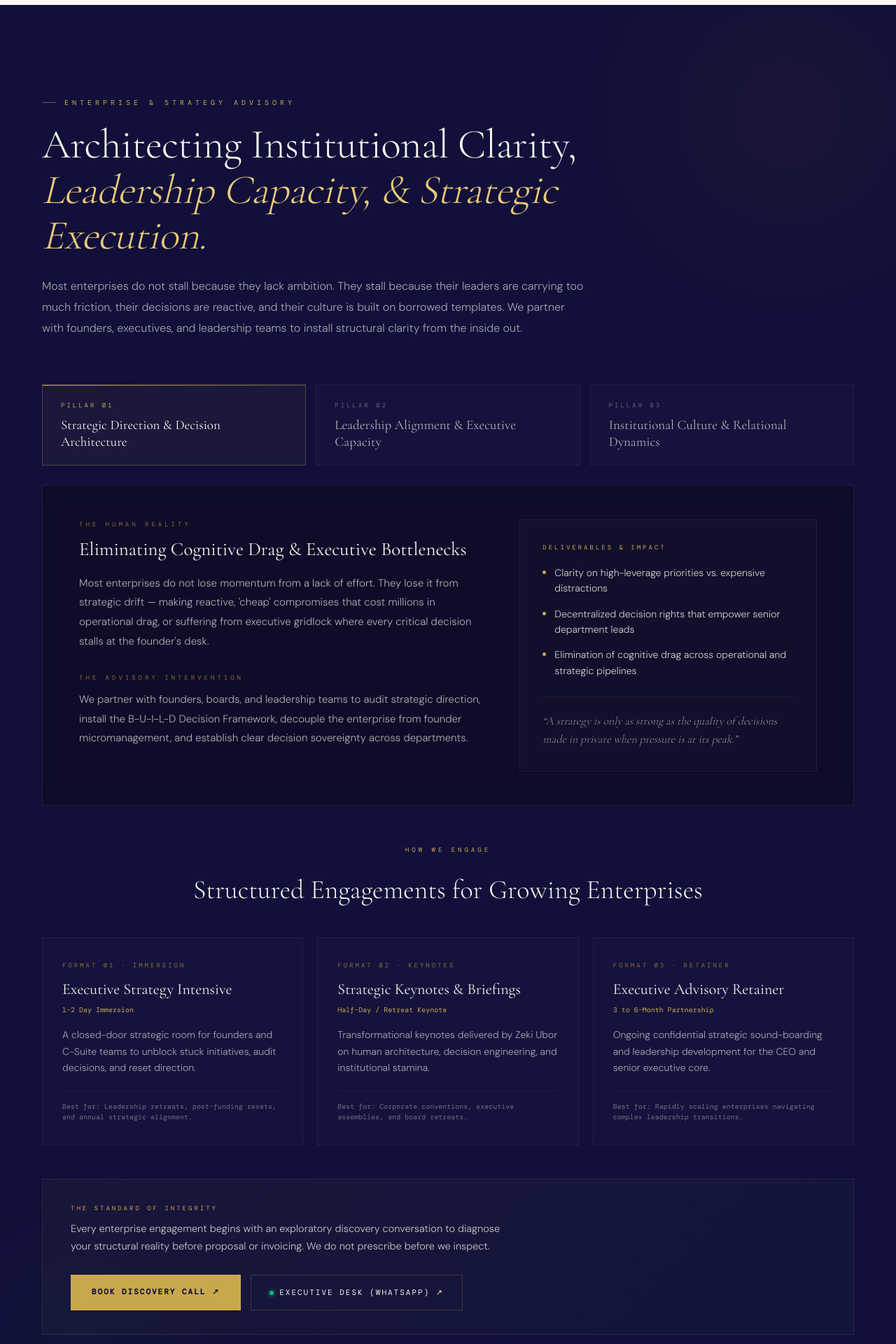
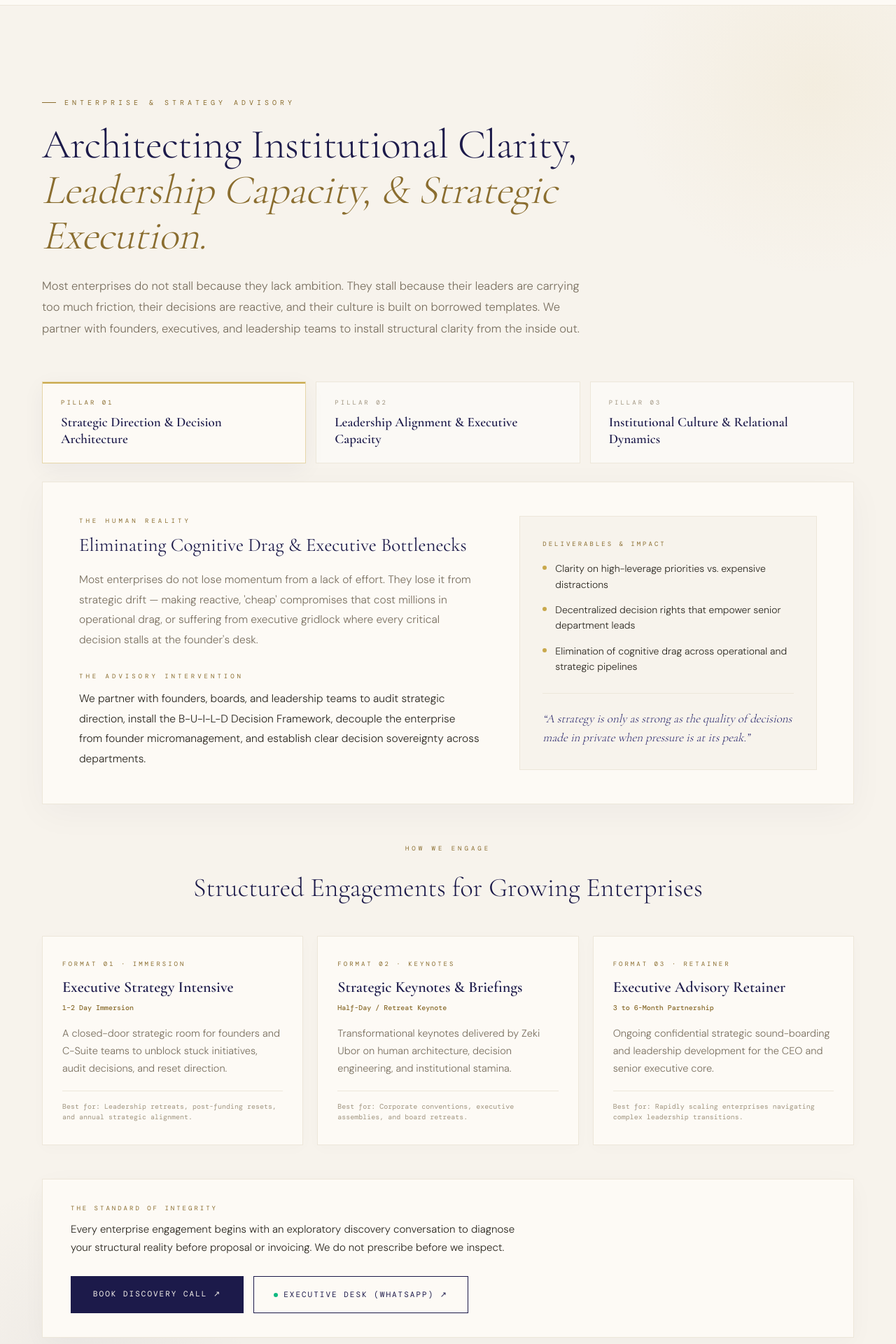
Before and after one commit to DevzekiFaith/mindvestglobal, a Next.js app: page / in a window 1280 px wide. Shown: the part 7300-9220 px from the top of the page at 70% size. Built offline with nearby package versions, Linux system fonts and the light colour scheme; a web font is replaced by a local one.

Commit message:
style: change Enterprise Advisory from dark to warm cream/ivory aesthetic

```diff
--- a/app/components/EnterpriseAdvisory.tsx
+++ b/app/components/EnterpriseAdvisory.tsx
@@ -114,7 +114,7 @@ export default function EnterpriseAdvisory() {
     setActiveTab(idx);
     setTimeout(() => {
       setAnimating(false);
-    }, 400);
+    }, 350);
   };
 
   const activePillar = PILLARS[activeTab];
@@ -124,37 +124,35 @@ export default function EnterpriseAdvisory() {
       ref={sectionRef}
       id="advisory"
       style={{
-        background: "var(--indigo-deep)",
+        background: "var(--cream)",
         padding: "130px 60px",
         position: "relative",
         overflow: "hidden",
-        borderTop: "1px solid rgba(201, 168, 76, 0.08)",
-        borderBottom: "1px solid rgba(201, 168, 76, 0.08)",
+        borderTop: "1px solid var(--cream-dark)",
+        borderBottom: "1px solid var(--cream-dark)",
       }}
     >
-      {/* Ambient background glows with subtle breathing animation */}
+      {/* Subtle warm ambient glows */}
       <div
-        className="advisory-ambient-gold"
         style={{
           position: "absolute",
-          top: -180,
-          right: -180,
-          width: 650,
-          height: 650,
-          background: "radial-gradient(circle, rgba(201, 168, 76, 0.05) 0%, transparent 70%)",
+          top: -160,
+          right: -160,
+          width: 550,
+          height: 550,
+          background: "radial-gradient(circle, rgba(201, 168, 76, 0.08) 0%, transparent 70%)",
           borderRadius: "50%",
           pointerEvents: "none",
         }}
       />
       <div
-        className="advisory-ambient-emerald"
         style={{
           position: "absolute",
-          bottom: -150,
-          left: -150,
-          width: 550,
-          height: 550,
-          background: "radial-gradient(circle, rgba(16, 185, 129, 0.035) 0%, transparent 70%)",
+          bottom: -140,
+          left: -140,
+          width: 500,
+          height: 500,
+          background: "radial-gradient(circle, rgba(28, 26, 74, 0.04) 0%, transparent 70%)",
           borderRadius: "50%",
           pointerEvents: "none",
         }}
@@ -168,25 +166,25 @@ export default function EnterpriseAdvisory() {
           zIndex: 1,
           opacity: visible ? 1 : 0,
           transform: visible ? "translateY(0)" : "translateY(24px)",
-          transition: "opacity 1s cubic-bezier(0.16, 1, 0.3, 1), transform 1s cubic-bezier(0.16, 1, 0.3, 1)",
+          transition: "opacity 0.9s cubic-bezier(0.16, 1, 0.3, 1), transform 0.9s cubic-bezier(0.16, 1, 0.3, 1)",
         }}
       >
         {/* Section Header */}
-        <div style={{ maxWidth: 920, marginBottom: 64 }}>
+        <div style={{ maxWidth: 920, marginBottom: 60 }}>
           <div
             style={{
               fontFamily: "var(--font-dm-mono), monospace",
               fontSize: 10,
               letterSpacing: "5px",
               textTransform: "uppercase",
-              color: "var(--gold)",
+              color: "var(--gold-muted)",
               marginBottom: 20,
               display: "flex",
               alignItems: "center",
               gap: 12,
             }}
           >
-            <span style={{ width: 20, height: 1, background: "rgba(201, 168, 76, 0.5)", display: "inline-block" }} />
+            <span style={{ width: 20, height: 1, background: "var(--gold-muted)", display: "inline-block" }} />
             Enterprise & Strategy Advisory
           </div>
 
@@ -196,22 +194,22 @@ export default function EnterpriseAdvisory() {
               fontSize: "clamp(34px, 4.6vw, 62px)",
               fontWeight: 300,
               lineHeight: 1.1,
-              color: "var(--cream)",
+              color: "var(--indigo)",
               letterSpacing: "-0.5px",
               marginBottom: 24,
             }}
           >
             Architecting Institutional Clarity,<br />
-            <em style={{ fontStyle: "italic", color: "var(--gold-light)" }}>
+            <em style={{ fontStyle: "italic", color: "var(--gold-muted)" }}>
               Leadership Capacity, & Strategic Execution.
             </em>
           </h2>
 
           <p
             style={{
-              fontSize: 16,
-              lineHeight: 1.9,
-              color: "rgba(247, 243, 236, 0.65)",
+              fontSize: 16.5,
+              lineHeight: 1.85,
+              color: "var(--muted)",
               maxWidth: 780,
               margin: 0,
             }}
@@ -222,13 +220,13 @@ export default function EnterpriseAdvisory() {
           </p>
         </div>
 
-        {/* Tab Selection — Ultra Delicate Hairline Borders */}
+        {/* Tab Selection — Clean Ivory/Cream Surface */}
         <div
           style={{
             display: "grid",
             gridTemplateColumns: "repeat(3, 1fr)",
             gap: 14,
-            marginBottom: 28,
+            marginBottom: 26,
           }}
           className="advisory-tab-grid"
         >
@@ -239,29 +237,30 @@ export default function EnterpriseAdvisory() {
                 key={pillar.id}
                 onClick={() => handleTabChange(idx)}
                 style={{
-                  background: isActive ? "rgba(201, 168, 76, 0.05)" : "rgba(255, 255, 255, 0.015)",
-                  border: isActive ? "1px solid rgba(201, 168, 76, 0.28)" : "1px solid rgba(255, 255, 255, 0.05)",
+                  background: isActive ? "var(--white)" : "rgba(255, 255, 255, 0.45)",
+                  border: isActive ? "1px solid rgba(201, 168, 76, 0.45)" : "1px solid var(--cream-dark)",
                   padding: "22px 26px",
                   textAlign: "left",
                   cursor: "pointer",
-                  transition: "all 0.35s cubic-bezier(0.16, 1, 0.3, 1)",
+                  transition: "all 0.3s cubic-bezier(0.16, 1, 0.3, 1)",
                   position: "relative",
                   display: "flex",
                   flexDirection: "column",
                   gap: 8,
+                  boxShadow: isActive ? "0 8px 30px rgba(28, 26, 74, 0.05)" : "none",
                 }}
                 onMouseEnter={(e) => {
                   if (!isActive) {
                     const el = e.currentTarget as HTMLElement;
-                    el.style.borderColor = "rgba(201, 168, 76, 0.18)";
-                    el.style.background = "rgba(201, 168, 76, 0.025)";
+                    el.style.borderColor = "rgba(201, 168, 76, 0.3)";
+                    el.style.background = "var(--white)";
                   }
                 }}
                 onMouseLeave={(e) => {
                   if (!isActive) {
                     const el = e.currentTarget as HTMLElement;
-                    el.style.borderColor = "rgba(255, 255, 255, 0.05)";
-                    el.style.background = "rgba(255, 255, 255, 0.015)";
+                    el.style.borderColor = "var(--cream-dark)";
+                    el.style.background = "rgba(255, 255, 255, 0.45)";
                   }
                 }}
               >
@@ -272,8 +271,8 @@ export default function EnterpriseAdvisory() {
                       top: 0,
                       left: 0,
                       right: 0,
-                      height: 1,
-                      background: "linear-gradient(90deg, var(--gold) 0%, rgba(201,168,76,0.3) 100%)",
+                      height: 2,
+                      background: "var(--gold)",
                     }}
                   />
                 )}
@@ -283,7 +282,7 @@ export default function EnterpriseAdvisory() {
                     fontSize: 9,
                     letterSpacing: "3px",
                     textTransform: "uppercase",
-                    color: isActive ? "var(--gold)" : "rgba(247, 243, 236, 0.35)",
+                    color: isActive ? "var(--gold-muted)" : "var(--muted-light)",
                     transition: "color 0.3s ease",
                   }}
                 >
@@ -293,8 +292,8 @@ export default function EnterpriseAdvisory() {
                   style={{
                     fontFamily: "var(--font-cormorant), serif",
                     fontSize: 19,
-                    fontWeight: 500,
-                    color: isActive ? "var(--cream)" : "rgba(247, 243, 236, 0.7)",
+                    fontWeight: 600,
+                    color: "var(--indigo)",
                     lineHeight: 1.25,
                     transition: "color 0.3s ease",
                   }}
@@ -306,16 +305,15 @@ export default function EnterpriseAdvisory() {
           })}
         </div>
 
-        {/* Active Pillar Card (Delicate hairline border & animated cross-fade) */}
+        {/* Active Pillar Card — Warm Light Surface */}
         <div
           style={{
-            background: "rgba(10, 8, 24, 0.5)",
-            border: "1px solid rgba(201, 168, 76, 0.12)",
+            background: "var(--white)",
+            border: "1px solid var(--cream-dark)",
             padding: "48px 52px",
             marginBottom: 56,
-            backdropFilter: "blur(14px)",
             position: "relative",
-            transition: "all 0.4s cubic-bezier(0.16, 1, 0.3, 1)",
+            boxShadow: "0 12px 48px rgba(28, 26, 74, 0.04)",
           }}
           className="pillar-card"
         >
@@ -348,7 +346,7 @@ export default function EnterpriseAdvisory() {
                   fontFamily: "var(--font-cormorant), serif",
                   fontSize: 27,
                   fontWeight: 400,
-                  color: "var(--cream)",
+                  color: "var(--indigo)",
                   lineHeight: 1.25,
                   marginBottom: 18,
                 }}
@@ -357,9 +355,9 @@ export default function EnterpriseAdvisory() {
               </h3>
               <p
                 style={{
-                  fontSize: 15,
+                  fontSize: 15.5,
                   lineHeight: 1.85,
-                  color: "rgba(247, 243, 236, 0.7)",
+                  color: "var(--muted)",
                   marginBottom: 30,
                 }}
               >
@@ -380,9 +378,9 @@ export default function EnterpriseAdvisory() {
               </div>
               <p
                 style={{
-                  fontSize: 15,
+                  fontSize: 15.5,
                   lineHeight: 1.85,
-                  color: "rgba(247, 243, 236, 0.7)",
+                  color: "var(--text)",
                   margin: 0,
                 }}
               >
@@ -393,8 +391,8 @@ export default function EnterpriseAdvisory() {
             {/* Right Column: Key Outcomes & Guiding Conviction */}
             <div
               style={{
-                background: "rgba(255, 255, 255, 0.015)",
-                border: "1px solid rgba(255, 255, 255, 0.05)",
+                background: "var(--cream)",
+                border: "1px solid var(--cream-dark)",
                 padding: "32px",
                 display: "flex",
                 flexDirection: "column",
@@ -408,7 +406,7 @@ export default function EnterpriseAdvisory() {
                     fontSize: 9,
                     letterSpacing: "3px",
                     textTransform: "uppercase",
-                    color: "var(--gold)",
+                    color: "var(--gold-muted)",
                     marginBottom: 16,
                   }}
                 >
@@ -424,16 +422,16 @@ export default function EnterpriseAdvisory() {
                         gap: 12,
                         fontSize: 14,
                         lineHeight: 1.6,
-                        color: "rgba(247, 243, 236, 0.85)",
+                        color: "var(--text)",
                       }}
                     >
                       <span
                         style={{
-                          width: 5,
-                          height: 5,
+                          width: 6,
+                          height: 6,
                           borderRadius: "50%",
                           background: "var(--gold)",
-                          marginTop: 8,
+                          marginTop: 7,
                           flexShrink: 0,
                         }}
                       />
@@ -446,13 +444,13 @@ export default function EnterpriseAdvisory() {
               {/* Guiding Quote */}
               <div
                 style={{
-                  borderTop: "1px solid rgba(201, 168, 76, 0.08)",
+                  borderTop: "1px solid var(--cream-dark)",
                   paddingTop: 22,
                   fontFamily: "var(--font-cormorant), serif",
-                  fontSize: 16,
+                  fontSize: 17,
                   fontStyle: "italic",
                   lineHeight: 1.6,
-                  color: "rgba(247, 243, 236, 0.58)",
+                  color: "var(--indigo-mid)",
                 }}
               >
                 {activePillar.quote}
@@ -469,7 +467,7 @@ export default function EnterpriseAdvisory() {
               fontSize: 9,
               letterSpacing: "4px",
               textTransform: "uppercase",
-              color: "var(--gold)",
+              color: "var(--gold-muted)",
               marginBottom: 16,
               textAlign: "center",
             }}
@@ -481,7 +479,7 @@ export default function EnterpriseAdvisory() {
               fontFamily: "var(--font-cormorant), serif",
               fontSize: "clamp(24px, 3vw, 38px)",
               fontWeight: 300,
-              color: "var(--cream)",
+              color: "var(--indigo)",
               textAlign: "center",
               marginBottom: 36,
             }}
@@ -501,28 +499,27 @@ export default function EnterpriseAdvisory() {
               <div
                 key={i}
                 style={{
-                  background: "rgba(255, 255, 255, 0.015)",
-                  border: "1px solid rgba(255, 255, 255, 0.05)",
+                  background: "var(--white)",
+                  border: "1px solid var(--cream-dark)",
                   padding: "32px 28px",
                   display: "flex",
                   flexDirection: "column",
                   justifyContent: "space-between",
                   transition: "all 0.35s cubic-bezier(0.16, 1, 0.3, 1)",
                   position: "relative",
+                  boxShadow: "0 4px 20px rgba(28, 26, 74, 0.02)",
                 }}
                 onMouseEnter={(e) => {
                   const el = e.currentTarget as HTMLElement;
-                  el.style.borderColor = "rgba(201, 168, 76, 0.22)";
+                  el.style.borderColor = "rgba(201, 168, 76, 0.4)";
                   el.style.transform = "translateY(-4px)";
-                  el.style.background = "rgba(201, 168, 76, 0.035)";
-                  el.style.boxShadow = "0 16px 40px rgba(0, 0, 0, 0.35)";
+                  el.style.boxShadow = "0 16px 40px rgba(28, 26, 74, 0.07)";
                 }}
                 onMouseLeave={(e) => {
                   const el = e.currentTarget as HTMLElement;
-                  el.style.borderColor = "rgba(255, 255, 255, 0.05)";
+                  el.style.borderColor = "var(--cream-dark)";
                   el.style.transform = "translateY(0)";
-                  el.style.background = "rgba(255, 255, 255, 0.015)";
-                  el.style.boxShadow = "none";
+                  el.style.boxShadow = "0 4px 20px rgba(28, 26, 74, 0.02)";
                 }}
               >
                 <div>
@@ -542,8 +539,8 @@ export default function EnterpriseAdvisory() {
                     style={{
                       fontFamily: "var(--font-cormorant), serif",
                       fontSize: 22,
-                      color: "var(--cream)",
-                      fontWeight: 500,
+                      color: "var(--indigo)",
+                      fontWeight: 600,
                       lineHeight: 1.2,
                       marginBottom: 8,
                     }}
@@ -554,17 +551,18 @@ export default function EnterpriseAdvisory() {
                     style={{
                       fontFamily: "var(--font-dm-mono), monospace",
                       fontSize: 10,
-                      color: "var(--gold)",
+                      color: "var(--gold-muted)",
                       marginBottom: 16,
+                      fontWeight: 500,
                     }}
                   >
                     {mode.duration}
                   </div>
                   <p
                     style={{
-                      fontSize: 14,
+                      fontSize: 14.5,
                       lineHeight: 1.7,
-                      color: "rgba(247, 243, 236, 0.65)",
+                      color: "var(--muted)",
                       marginBottom: 20,
                     }}
                   >
@@ -575,8 +573,8 @@ export default function EnterpriseAdvisory() {
                   style={{
                     fontFamily: "var(--font-dm-mono), monospace",
                     fontSize: 10,
-                    color: "rgba(247, 243, 236, 0.4)",
-                    borderTop: "1px solid rgba(255, 255, 255, 0.04)",
+                    color: "var(--muted-light)",
+                    borderTop: "1px solid var(--cream-dark)",
                     paddingTop: 14,
                     lineHeight: 1.5,
                   }}
@@ -588,18 +586,18 @@ export default function EnterpriseAdvisory() {
           </div>
         </div>
 
-        {/* Discovery & Integrity Commitment Strip — Ultra Clean Hairline Border */}
+        {/* Discovery & Integrity Commitment Strip — Clean Ivory Panel */}
         <div
           style={{
-            background: "linear-gradient(135deg, rgba(201,168,76,0.04) 0%, rgba(16,185,129,0.03) 100%)",
-            border: "1px solid rgba(201, 168, 76, 0.12)",
+            background: "var(--white)",
+            border: "1px solid var(--cream-dark)",
             padding: "34px 40px",
             display: "flex",
             alignItems: "center",
             justifyContent: "space-between",
             gap: 28,
             flexWrap: "wrap",
-            transition: "border-color 0.3s ease",
+            boxShadow: "0 8px 32px rgba(28, 26, 74, 0.03)",
           }}
           className="integrity-strip"
         >
@@ -610,7 +608,7 @@ export default function EnterpriseAdvisory() {
                 fontSize: 9,
                 letterSpacing: "3px",
                 textTransform: "uppercase",
-                color: "var(--gold)",
+                color: "var(--gold-muted)",
                 marginBottom: 8,
               }}
             >
@@ -618,9 +616,9 @@ export default function EnterpriseAdvisory() {
             </div>
             <div
               style={{
-                fontSize: 14.5,
+                fontSize: 15,
                 lineHeight: 1.75,
-                color: "rgba(247, 243, 236, 0.8)",
+                color: "var(--text)",
               }}
             >
               Every enterprise engagement begins with an exploratory discovery conversation to diagnose your
@@ -634,27 +632,26 @@ export default function EnterpriseAdvisory() {
               target="_blank"
               rel="noopener noreferrer"
               style={{
-                padding: "15px 30px",
-                background: "var(--gold)",
-                color: "var(--indigo-deep)",
+                padding: "16px 32px",
+                background: "var(--indigo)",
+                color: "var(--cream)",
                 fontFamily: "var(--font-dm-mono), monospace",
                 fontSize: 11,
                 letterSpacing: "2px",
                 textTransform: "uppercase",
-                fontWeight: 700,
                 textDecoration: "none",
                 transition: "all 0.3s cubic-bezier(0.16, 1, 0.3, 1)",
                 display: "inline-block",
               }}
               onMouseEnter={(e) => {
                 const el = e.currentTarget as HTMLElement;
-                el.style.background = "var(--gold-light)";
+                el.style.background = "var(--indigo-mid)";
                 el.style.transform = "translateY(-2px)";
-                el.style.boxShadow = "0 8px 24px rgba(201, 168, 76, 0.25)";
+                el.style.boxShadow = "0 12px 30px rgba(28, 26, 74, 0.2)";
               }}
               onMouseLeave={(e) => {
                 const el = e.currentTarget as HTMLElement;
-                el.style.background = "var(--gold)";
+                el.style.background = "var(--indigo)";
                 el.style.transform = "translateY(0)";
                 el.style.boxShadow = "none";
               }}
@@ -667,10 +664,10 @@ export default function EnterpriseAdvisory() {
               target="_blank"
               rel="noopener noreferrer"
               style={{
-                padding: "15px 26px",
+                padding: "16px 28px",
                 background: "transparent",
-                color: "var(--cream)",
-                border: "1px solid rgba(201, 168, 76, 0.22)",
+                color: "var(--indigo)",
+                border: "1px solid var(--indigo)",
                 fontFamily: "var(--font-dm-mono), monospace",
                 fontSize: 11,
                 letterSpacing: "2px",
@@ -683,20 +680,18 @@ export default function EnterpriseAdvisory() {
               }}
               onMouseEnter={(e) => {
                 const el = e.currentTarget as HTMLElement;
-                el.style.borderColor = "var(--gold)";
-                el.style.color = "var(--gold)";
+                el.style.background = "var(--indigo)";
+                el.style.color = "var(--cream)";
                 el.style.transform = "translateY(-2px)";
-                el.style.background = "rgba(201, 168, 76, 0.05)";
               }}
               onMouseLeave={(e) => {
                 const el = e.currentTarget as HTMLElement;
-                el.style.borderColor = "rgba(201, 168, 76, 0.22)";
-                el.style.color = "var(--cream)";
+                el.style.background = "transparent";
+                el.style.color = "var(--indigo)";
                 el.style.transform = "translateY(0)";
-                el.style.background = "transparent";
               }}
             >
-              <span style={{ width: 6, height: 6, borderRadius: "50%", background: "#10B981", boxShadow: "0 0 6px #10B981" }} />
+              <span style={{ width: 6, height: 6, borderRadius: "50%", background: "#10B981" }} />
               Executive Desk (WhatsApp) ↗
             </a>
           </div>
@@ -707,7 +702,7 @@ export default function EnterpriseAdvisory() {
         @keyframes advisoryContentGlide {
           0% {
             opacity: 0;
-            transform: translateY(12px);
+            transform: translateY(10px);
           }
           100% {
             opacity: 1;
@@ -715,27 +710,8 @@ export default function EnterpriseAdvisory() {
           }
         }
 
-        @keyframes ambientFloat {
-          0%, 100% {
-            transform: scale(1) translate(0, 0);
-            opacity: 0.8;
-          }
-          50% {
-            transform: scale(1.08) translate(-10px, 10px);
-            opacity: 1;
-          }
-        }
-
-        .advisory-ambient-gold {
-          animation: ambientFloat 14s ease-in-out infinite;
-        }
-
-        .advisory-ambient-emerald {
-          animation: ambientFloat 18s ease-in-out infinite reverse;
-        }
-
         .pillar-content-wrapper.gliding-in {
-          animation: advisoryContentGlide 0.4s cubic-bezier(0.16, 1, 0.3, 1) forwards;
+          animation: advisoryContentGlide 0.35s cubic-bezier(0.16, 1, 0.3, 1) forwards;
         }
 
         .pillar-content-wrapper.glide-settled {
```
